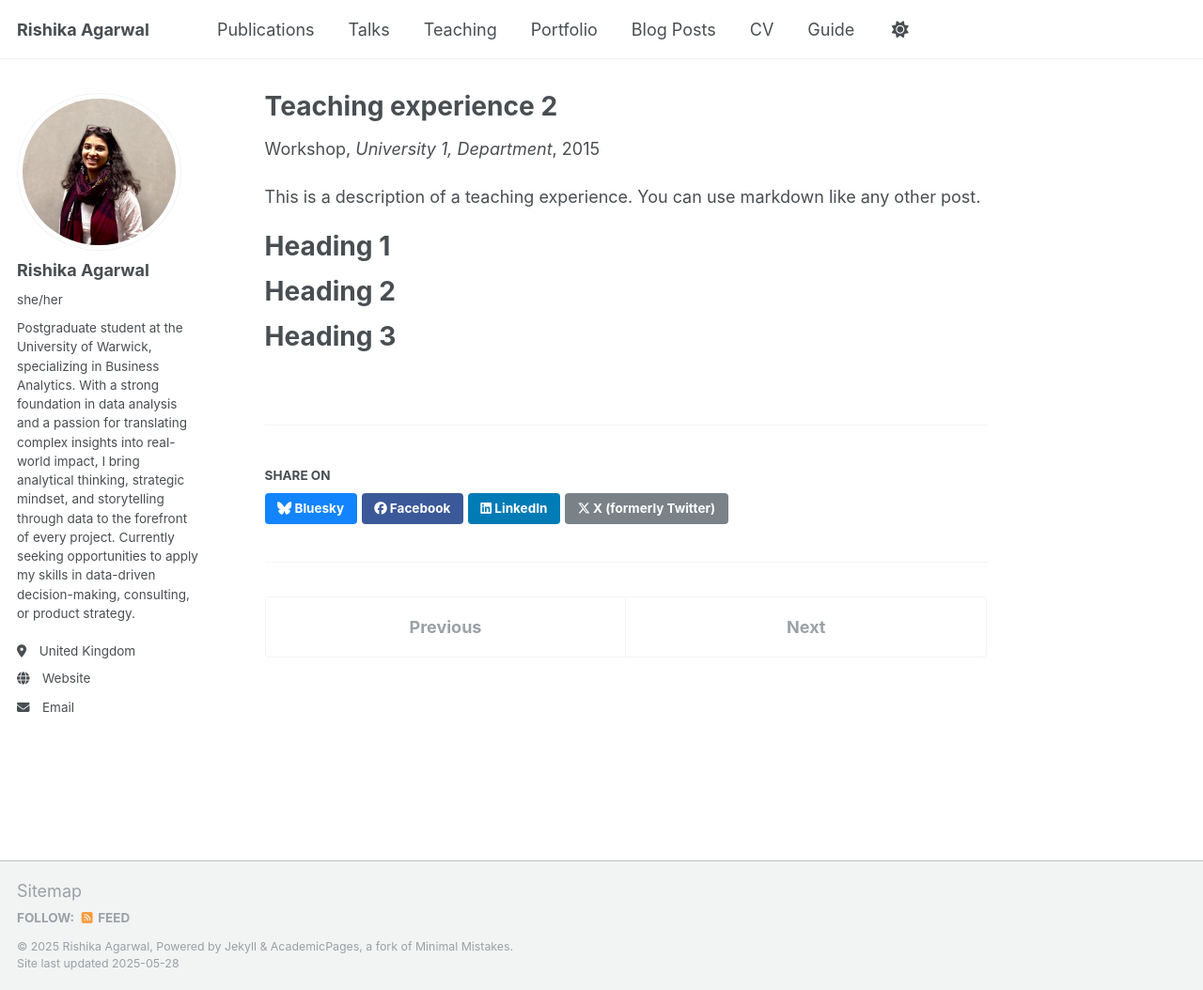
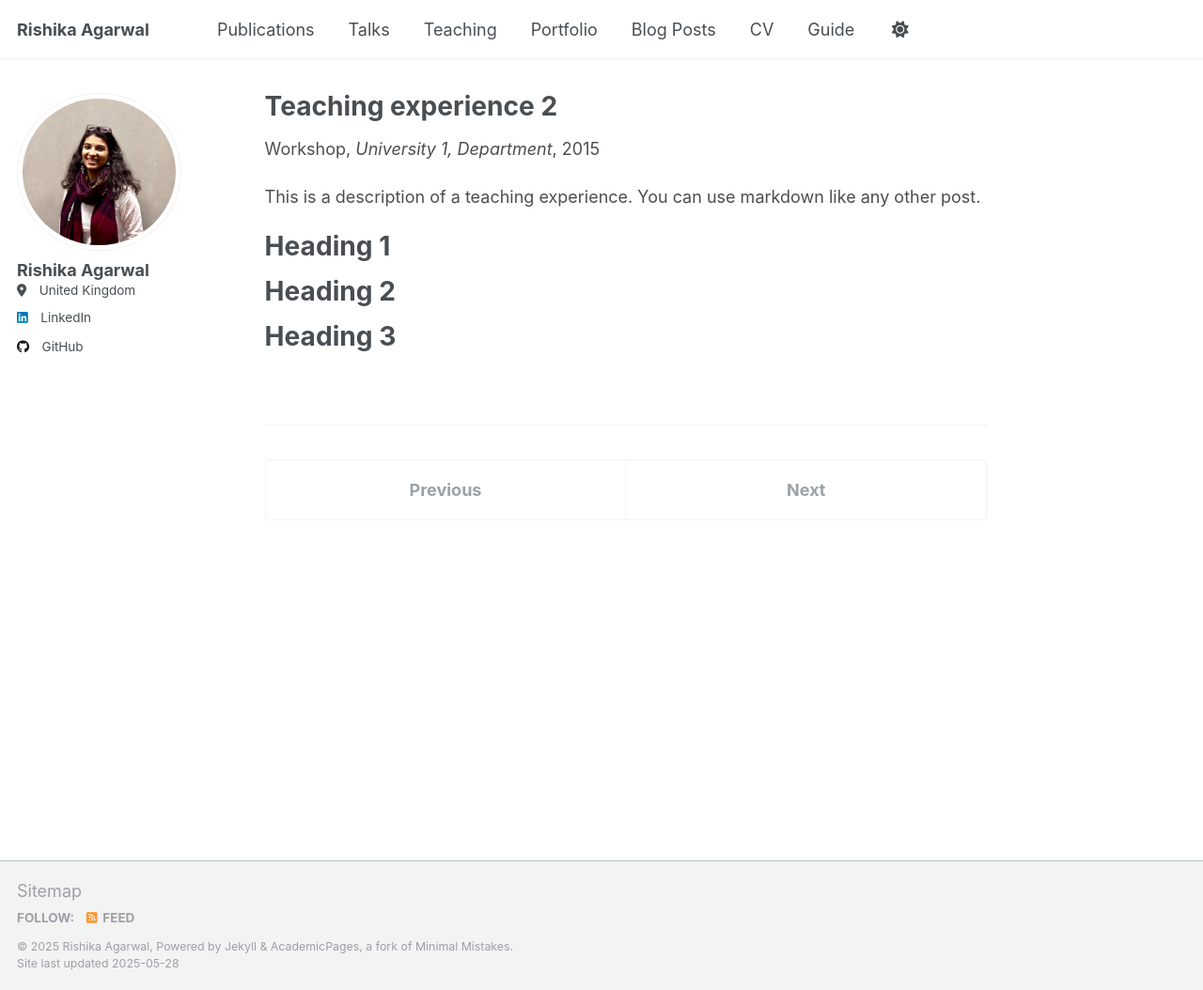
Before and after one commit to RishikaAgarwal2025/RishikaAgarwal2025.github.io, a Jekyll site: the page built from _teaching/2015-spring-teaching-2.md, in a window 1280 px wide and 1054 px high. Shown: the whole window at 94% size. Built offline with Jekyll 4.4.1, drawn with Linux system fonts in a browser that asks for light colours; some of the changed lines change nothing that is shown.

Commit message:
Update _config.yml

```diff
--- a/_config.yml
+++ b/_config.yml
@@ -1,253 +1,68 @@
-# Welcome to Jekyll!
-#
-# This config file is meant for settings that affect your entire site, values
-# which you are expected to set up once and rarely need to edit after that.
-# For technical reasons, this file is *NOT* reloaded automatically when you use
-# `jekyll serve -l -H localhost`. If you change this file, please restart the
-# server process.
+# _config.yml
 
-# Basic Site Settings
-locale        : "en-US"
-site_theme    : "default"
+# Site settings
+title: "Rishika Agarwal"
+name: "Rishika Agarwal"
+description: "Postgraduate in Business Analytics | Data-Driven Solutions | University of Warwick"
+url: "https://rishikaagarwal2025.github.io" # GitHub Pages URL
+baseurl: "" # Keep empty if using username.github.io
+repository: "RishikaAgarwal2025/RishikaAgarwal2025.github.io"
+locale: "en-US"
+site_theme: "minimal"
 
-title         : "Rishika Agarwal"
-title_separator: "|"
-name          : "Rishika Agarwal"
-description   : "Postgraduate in Business Analytics passionate about leveraging data to drive strategic business solutions."
-
-url           : "https://rishikaagarwal2025.github.io"  # Full URL of your GitHub Pages site
-baseurl       : ""  # Keep this blank if using username.github.io
-repository    : "RishikaAgarwal2025/RishikaAgarwal2025.github.io"
-
-
-
+# Author settings
 author:
   name: "Rishika Agarwal"
-  pronouns: "she/her"
   avatar: "/assets/images/profile.jpeg"
   email: "rishikaagarwal544@gmail.com"
   location: "United Kingdom"
-  bio: >
-    Postgraduate student at the University of Warwick, specializing in Business Analytics.
-    With a strong foundation in data analysis and a passion for translating complex insights into real-world impact,
-    I bring analytical thinking, strategic mindset, and storytelling through data to the forefront of every project.
-    Currently seeking opportunities to apply my skills in data-driven decision-making, consulting, or product strategy.
   links:
-    - label: "Website"
-      icon: "fas fa-globe"
-      url: "https://rishikaagarwal2025.github.io"
-    - label: "Email"
-      icon: "fas fa-envelope"
-      url: "mailto:rishikaagarwal544@gmail.com"
+    - label: "LinkedIn"
+      icon: "fab fa-linkedin"
+      url: "https://www.linkedin.com/in/rishika-agarwal-uk"
+    - label: "GitHub"
+      icon: "fab fa-github"
+      url: "https://github.com/RishikaAgarwal2025"
 
-
-# Academic websites (use only usernames or profile IDs, not full URLs unless required)
-academia         :
-arxiv            :
-googlescholar    :
-impactstory      :
-orcid            :
-semantic         :
-pubmed           :
-researchgate     :
-scopus           :
-
-# Repositories and software development
-bitbucket        :
-codepen          :
-dribbble         :
-github           : "RishikaAgarwal2025"
-kaggle           :
-stackoverflow    :
-
-# Social media
-bluesky          :
-facebook         :
-flickr           :
-foursquare       :
-goodreads        :
-google_plus      :
-keybase          :
-instagram        :
-lastfm           :
-linkedin         : "in/rishika-agarwal-uk"
-mastodon         :
-medium           :
-pinterest        :
-soundcloud       :
-steam            :
-telegram         :
-tumblr           :
-twitter          :
-vine             :
-weibo            :
-wikipedia        :
-xing             :
-youtube          :
-zhihu            :
-
-# Publication Categories
-publication_category:
-  books:
-    title: 'Books'
-  manuscripts:
-    title: 'Journal Articles'
-  conferences:
-    title: 'Conference Papers'
-
-# Site Settings
-teaser                   :  # Example: "500x300.png" (in /images/)
-breadcrumbs              : false
-words_per_minute         : 160
-future                   : true
-read_more                : "disabled"
-talkmap_link             : false
-
-# Comment system setup (set provider if you enable one)
-comments:
-  provider               : false
-  disqus:
-    shortname            :
-  discourse:
-    server               :
-  facebook:
-    appid                :
-    num_posts            : 5
-    colorscheme          : "light"
-staticman:
-  allowedFields          : ['name', 'email', 'url', 'message']
-  branch                 : "gh-pages"
-  commitMessage          : "New comment."
-  filename               : comment-{@timestamp}
-  format                 : "yml"
-  moderation             : true
-  path                   : "_data/comments/{options.slug}"
-  requiredFields         : ['name', 'email', 'message']
-  transforms:
-    email                : "md5"
-  generatedFields:
-    date:
-      type               : "date"
-      options:
-        format           : "iso8601"
-
-# RSS Feed
-atom_feed:
-  hide                   : false
-  path                   :
-
-# SEO
-google_site_verification :
-bing_site_verification   :
-alexa_site_verification  :
-yandex_site_verification :
-
-# Social Sharing Metadata
-twitter:
-  username               :
-facebook:
-  username               :
-  app_id                 :
-  publisher              :
-og_image                 :  # Recommended size: 1200x630 for best previews
-
-# Schema.org Social Profiles
-social:
-  type                   : "Person"
-  name                   : "Rishika Agarwal"
-  links:
-    - "https://github.com/RishikaAgarwal2025"
-    - "https://www.linkedin.com/in/rishika-agarwal-uk"
-
-# Analytics
-analytics:
-  provider               : "false"
-  google:
-    tracking_id          :
-
-# Reading Files
-include:
-  - .htaccess
-  - _pages
-  - files
-exclude:
-  - "*.sublime-project"
-  - "*.sublime-workspace"
-  - .asset-cache
-  - .bundle
-  - .github
-  - .jekyll-assets-cache
-  - .sass-cache
-  - assets/js/_main.js
-  - assets/js/plugins
-  - assets/js/vendor
-  - CHANGELOG
-  - Capfile
-  - config
-  - Dockerfile
-  - Gemfile
-  - Gruntfile.js
-  - gulpfile.js
-  - LICENSE
-  - local
-  - log
-  - node_modules
-  - package.json*
-  - Rakefile
-  - README
-  - tmp
-  - vendor
-keep_files:
-  - .git
-  - .svn
-encoding: "utf-8"
-markdown_ext: "markdown,mkdown,mkdn,mkd,md"
-
-# Conversion
-markdown: kramdown
-highlighter: rouge
-lsi: false
-excerpt_separator: "\n\n"
-incremental: false
-
-# Markdown Processing
-kramdown:
-  input: GFM
-  hard_wrap: false
-  auto_ids: true
-  footnote_nr: 1
-  entity_output: as_char
-  toc_levels: 1..6
-  smart_quotes: lsquo,rsquo,ldquo,rdquo
-  enable_coderay: false
+# Navigation (will be used in header if supported by theme)
+nav:
+  - title: "Home"
+    url: /
+  - title: "About"
+    url: /about/
+  - title: "Academic Projects"
+    url: /projects/
+  - title: "Dissertation"
+    url: /dissertation/
+  - title: "Teaching"
+    url: /teaching/
+  - title: "CV"
+    url: /cv/
+  - title: "Contact"
+    url: /contact/
 
 # Collections
 collections:
   teaching:
     output: true
     permalink: /:collection/:path/
-  publications:
+  projects:
     output: true
     permalink: /:collection/:path/
-  portfolio:
-    output: true
-    permalink: /:collection/:path/
-  talks:
+  dissertation:
     output: true
     permalink: /:collection/:path/
 
-# Page Defaults
+# Plugins
+plugins:
+  - jekyll-feed
+  - jekyll-sitemap
+  - jekyll-paginate
+  - jemoji
+  - jekyll-redirect-from
+
+# Defaults
 defaults:
-  - scope:
-      path: ""
-      type: posts
-    values:
-      layout: single
-      author_profile: true
-      read_time: true
-      comments: true
-      share: true
-      related: true
   - scope:
       path: ""
       type: pages
@@ -260,68 +75,55 @@ defaults:
     values:
       layout: single
       author_profile: true
-      share: true
-      comments: true
   - scope:
       path: ""
-      type: publications
+      type: projects
     values:
       layout: single
       author_profile: true
-      share: true
-      comments: true
   - scope:
       path: ""
-      type: portfolio
+      type: dissertation
     values:
       layout: single
       author_profile: true
-      share: true
-      comment: true
-  - scope:
-      path: ""
-      type: talks
-    values:
-      layout: talk
-      author_profile: true
-      share: true
 
-# Sass
-sass:
-  sass_dir: _sass
-  style: compressed
+# Markdown and Permalink settings
+markdown: kramdown
+highlighter: rouge
+permalink: /:categories/:title/
+kramdown:
+  input: GFM
+  hard_wrap: false
+  auto_ids: true
+  smart_quotes: lsquo,rsquo,ldquo,rdquo
 
-# Permalinks
-permalink: /:categories/:title/
-timezone: Etc/UTC
+# Exclusions
+exclude:
+  - README.md
+  - node_modules
+  - vendor
+  - Gemfile
+  - Gemfile.lock
 
-# Plugins
-plugins:
-  - jekyll-feed
-  - jekyll-gist
-  - jekyll-paginate
-  - jekyll-sitemap
-  - jekyll-redirect-from
-  - jemoji
+# Sitemap
+sitemap:
+  exclude:
+    - /assets/
+    - /images/
 
-whitelist:
-  - jekyll-feed
-  - jekyll-gist
-  - jekyll-paginate
-  - jekyll-sitemap
-  - jekyll-redirect-from
-  - jemoji
+# Analytics (disabled, optional)
+analytics:
+  provider: false
 
-# Archive Pages
-category_archive:
-  type: liquid
-  path: /categories/
-tag_archive:
-  type: liquid
-  path: /tags/
+# Comments (disabled)
+comments:
+  provider: false
 
-# HTML Compression
-compress_html:
-  clippings: all
-  ignore:
-    envs: development
+# Social metadata (optional)
+social:
+  type: "Person"
+  name: "Rishika Agarwal"
+  links:
+    - "https://github.com/RishikaAgarwal2025"
+    - "https://www.linkedin.com/in/rishika-agarwal-uk"
```
